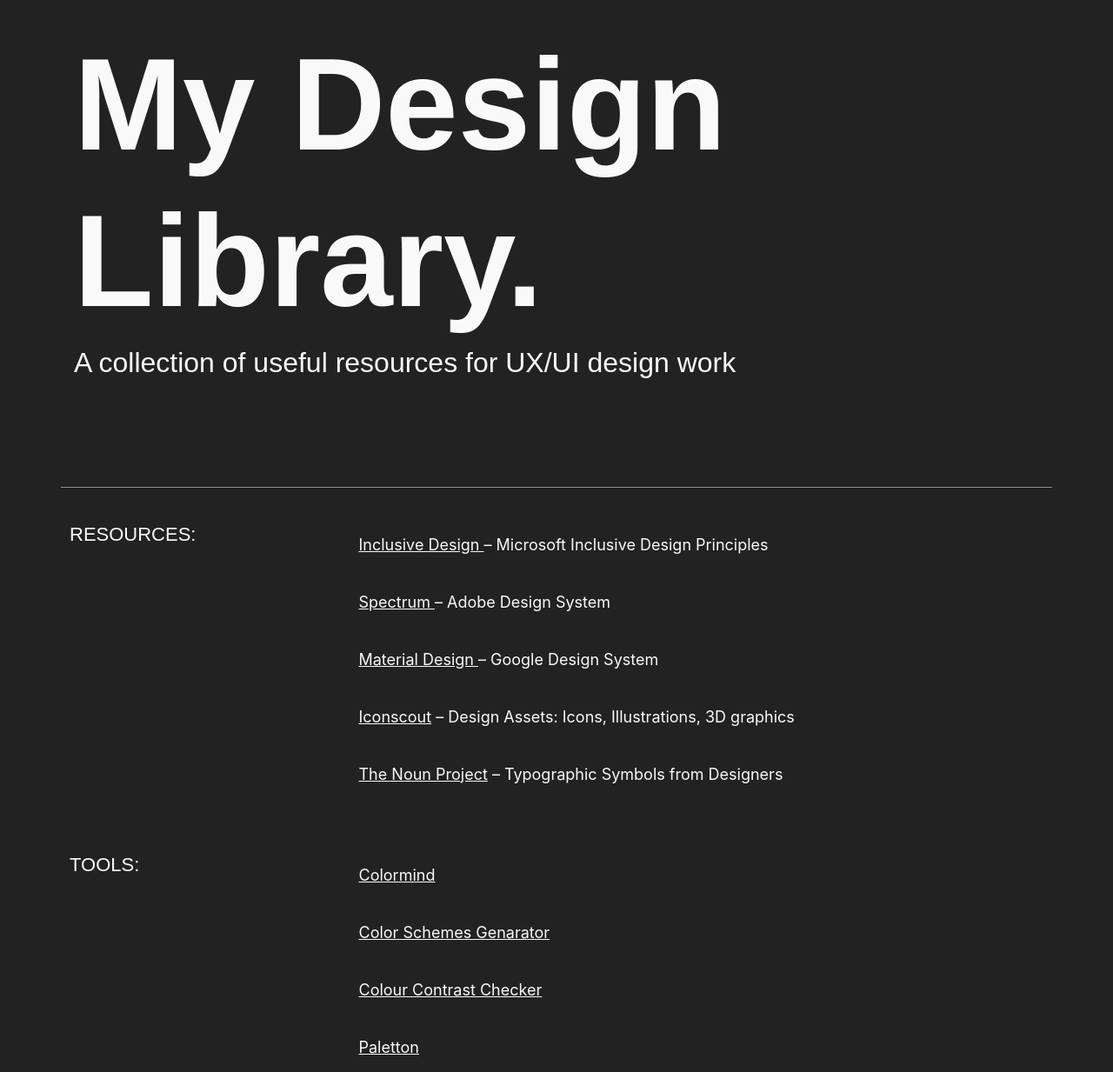
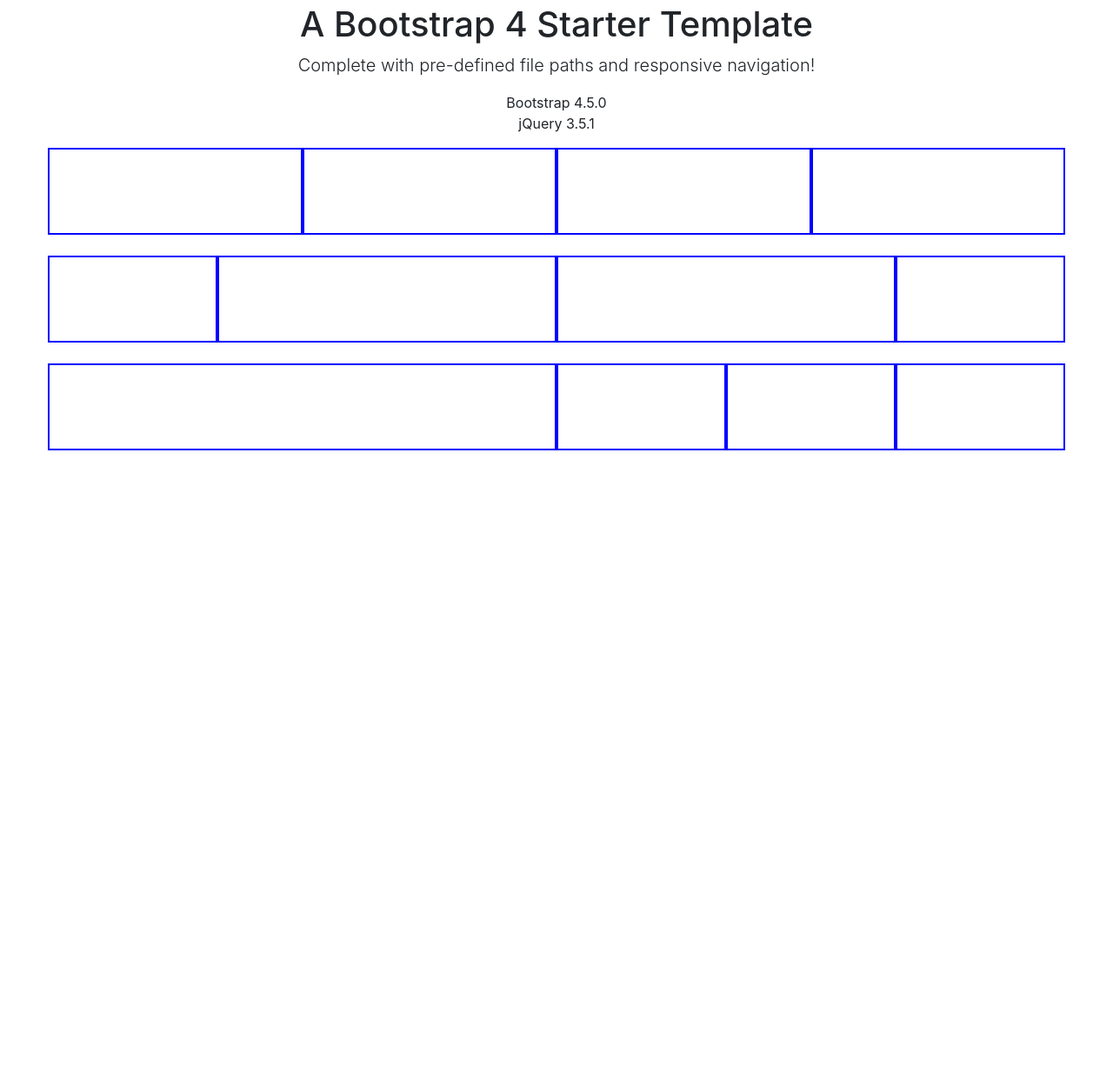
Before and after one commit to llosik/project_1, a website: page index.html in a window 1280 px wide. Shown: the part 100-1333 px from the top of the page at 87% size. After the commit the page ends 800 px from the top, so only its background shows below. Drawn offline with Linux system fonts and the light colour scheme.

Commit message:
H1 challenge

```diff
--- a/index.html
+++ b/index.html
@@ -18,39 +18,16 @@
       width:100%;
       padding:0;
     }
-
-     hr{
-      border: 0;
-      height: 0.25px;
-      background: #F9F9F9;
-      opacity: 0.5;
-     }
-     ul{
-     color: #F9F9F9;
-     font-size: 18px;
-      line-height: 50px;
-      }
-
-     a{
-      color: #F9F9F9;
-      font-size: 18px;
-      line-height: 50px;
-      text-decoration: underline;
+    .challenge.container .row div {
+      height:100px;
+      border:2px solid blue;
+      padding:5px;
     }
-
-      a:hover{
-        font-weight: bold;
-        color: #F9F9F9;
-
-       }
-
-
-
   </style>
 
 </head>
 
-<body style="background-color: #222;">
+<body>
 
   <!-- Navigation -->
   <nav class="navbar navbar-expand-lg navbar-dark bg-dark static-top">
@@ -82,84 +59,48 @@
 
   <!-- Page Content -->
   <div class="container">
-    <div class="row" style="background-color:#222; ">
+    <div class="row">
       <div class="col-lg-12 text-center">
-        <h1 class="mt-5" style="color: #F9F9F9; font-family: 'Jost', sans-serif; font-size: 150px; text-align: left; font-weight: 600;">My Design Library.
-        </h1>
-        <h2 style="color: #F9F9F9; font-family: 'Jost', sans-serif; font-size: 32px; font-weight: 300; text-align: left; "> A collection of useful resources for UX/UI design work
-        </h2>
-        <!-- <img src="./images/all-animals.jpg" style="width: 100%;">
-
-          <button style="background: #cdae51; margin: 20px; padding: 5px 25px; border: none; border-radius: 5px;" hover:><a href="#" style="color:white; font-size: 20px;">Visit Us</a></button>
-        <p style="text-align:justify; max-width:600px; margin:auto; padding-bottom:30px;">
-          Wisdom Pet Medicine strives to blend the best in traditional and alternative medicine in the diagnosis and treatment of health conditions in companion animals, including dogs, cats, birds, reptiles, rodents, and fish. We apply the latest healthcare technology, along with the wisdom garnered in the centuries old tradition of veterinary medicine, to find the safest and most effective treatments and cures, while maintaining a caring relationship with our patients and their guardians.
-      </p> -->
-
+        <h1 class="mt-5">A Bootstrap 4 Starter Template</h1>
+        <p class="lead">Complete with pre-defined file paths and responsive navigation!</p>
+        <ul class="list-unstyled">
+          <li>Bootstrap 4.5.0</li>
+          <li>jQuery 3.5.1</li>
+        </ul>
       </div>
     </div>
   </div>
 
-  <div class="container challenge" style="padding-top:100px;">
-  <hr>
+
+  <div class="container challenge">
     <div class="row">
+      <div class="col-sm-6 col-lg-3"></div>
+      <div class="col-sm-6 col-lg-9 col-xl-3"></div>
+      <div class="col-sm-6 col-lg-9 col-xl-3"></div>
+      <div class="col-sm-6 col-lg-3"></div>
 
+    </div>
+  </div>
 
-      <div class="col-sm-3 col-lg-3" style=" padding:25px;">
-        <h3 style=" color: #F9F9F9; font-family: 'Jost', sans-serif; font-size: 22px; font-weight: 300; "><b>RESOURCES:</b></h3>
-      </div>
+<br>
+  <div class="container challenge" style="margine-bottom:50px;">
+    <div class="row">
+      <div class="col-sm-6 col-md-2 "></div>
+      <div class="col-sm-6 col-md-4 "></div>
+      <div class="col-sm-6 col-md-4  "></div>
+      <div class="col-sm-6 col-md-2 "></div>
+    </div>
+  </div>
+<br>
 
-        <div class="col-sm-9 col-lg-9" style=" padding:25px;">
-         <div class="links">
-          <ul><a href="https://www.microsoft.com/design/inclusive/" target="_blank">Inclusive Design </a> – Microsoft Inclusive Design Principles</ul>
-          <ul><a href="https://spectrum.adobe.com/" target="_blank">Spectrum </a> – Adobe Design System</ul>
-          <ul><a href="https://material.io/design" target="_blank">Material Design </a> – Google Design System</ul>
-          <ul><a href="https://iconscout.com/" target="_blank">Iconscout</a> – Design Assets: Icons, Illustrations, 3D graphics</ul>
-          <ul><a href="https://thenounproject.com/" target="_blank">The Noun Project</a> – Typographic Symbols from Designers</ul>
-      </div>
+  <div class="container challenge">
+    <div class="row">
+      <div class="col-sm-6 col-md-2 col-lg-6"></div>
+      <div class="col-sm-6 col-md-4 col-lg-2 "></div>
+      <div class="col-sm-6 col-md-4 col-lg-2 "></div>
+      <div class="col-sm-6 col-md-2 col-lg-2"></div>
     </div>
-    <hr>
-    <div class="col-sm-3 col-lg-3" style=" padding:25px;">
-        <h3 style=" color: #F9F9F9; font-family: 'Jost', sans-serif; font-size: 22px; font-weight: 300; "><b>TOOLS:</b></h3>
-      </div>
-      <div class="col-sm-9 col-lg-9" style=" padding:25px;">
-        <div class="links">
-        <ul><a href="http://colormind.io/" target="_blank">Colormind</a></ul>
-        <ul><a href="https://coolors.co/" target="_blank">Color Schemes Genarator</a></ul>
-        <ul><a href="https://colourcontrast.cc/ffffff/939393" target="_blank">Colour Contrast Checker</a></ul>
-        <ul><a href="https://paletton.com/#uid=1000u0kllllaFw0g0qFqFg0w0aF" target="_blank">Paletton</a></ul>
-        <ul><a href="https://color.adobe.com/create/color-wheel/" target="_blank">Adobe Color</a></ul>
-        <ul><a href="https://cssgradient.io/" target="_blank">CSS Gradient</a></ul>
-        <ul><a href="https://uigradients.com/" target="_blank">UI Gradients</a></ul>
-      </div>
-    </div>
-
-    <hr>
-
-    <div class="col-sm-3 col-lg-3" style=" padding:25px;">
-        <h3 style=" color: #F9F9F9; font-family: 'Jost', sans-serif; font-size: 22px; font-weight: 300; "><b>RESEARCH:</b></h3>
-      </div>
-
- <div class="col-sm-9 col-lg-9" style=" padding:25px;">
-  <div class="links">
-        <ul><a href="https://www.canva.com/learn/design-elements-principles/" target="_blank">Design Elements and Principles – Canva</a></ul>
-
-      </div>
-    </div>
-
-    <hr>
-
-    <div class="col-sm-3 col-lg-3" style=" padding:25px;">
-        <h3 style=" color: #F9F9F9; font-family: 'Jost', sans-serif; font-size: 22px; font-weight: 300; "><b>BOOKS:</b></h3>
-      </div>
-<div class="col-sm-9 col-lg-9" style=" padding:25px;">
-    <div class="links">
-      <ul><a href="http://craftui.com/" target="_blank">Design Systems Book </a>– Alla Kholmatova</ul>
-      <ul><a href="https://www.amazon.com/dp/1491923679/?coliid=I1VF71XQZYPK88&colid=1ST97NQ78E9V&psc=1&ref_=lv_ov_lig_dp_it_im" target="_blank">Designing Products People Love</a> – Scott Hurff</ul>
-      </div>
-</div>
-</div>
-
-
+  </div>
 
   <!-- Bootstrap core JavaScript -->
   <script src="vendor/jquery/jquery.slim.min.js"></script>
```
